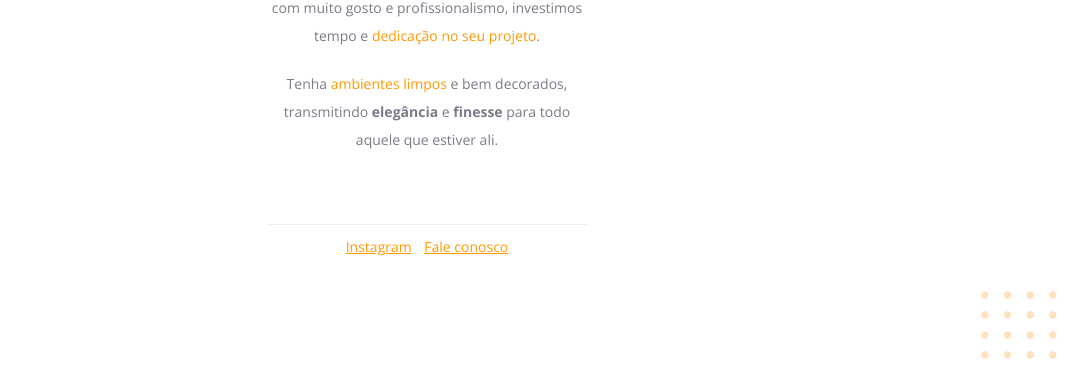
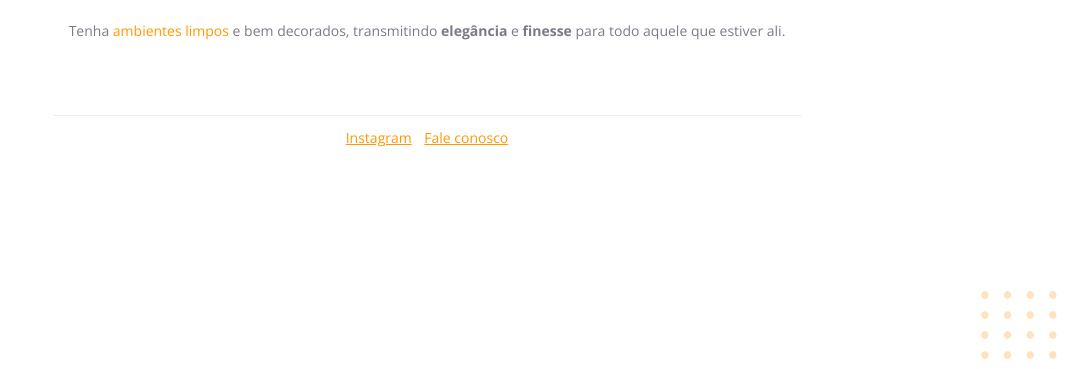
Before and after one commit to jvlimadev/EXPLORER-PROJETO01, a plain HTML site: page index.html in a window 1280 px wide. Shown: the part 431-800 px from the top of the page, without its empty margins (213-1280 px from the left). Drawn offline with nearby package versions, Linux system fonts and the light colour scheme.

Commit message:
Terminando a responsividade para todo o site

```diff
--- a/assets/css/main/page.css
+++ b/assets/css/main/page.css
@@ -13,3 +13,10 @@
         max-width: 320px;
     }
 }
+
+@media screen and (min-width: 768px) {
+    .page {
+        min-width: 768px;
+        padding: 1.0rem;
+    }
+}
```
